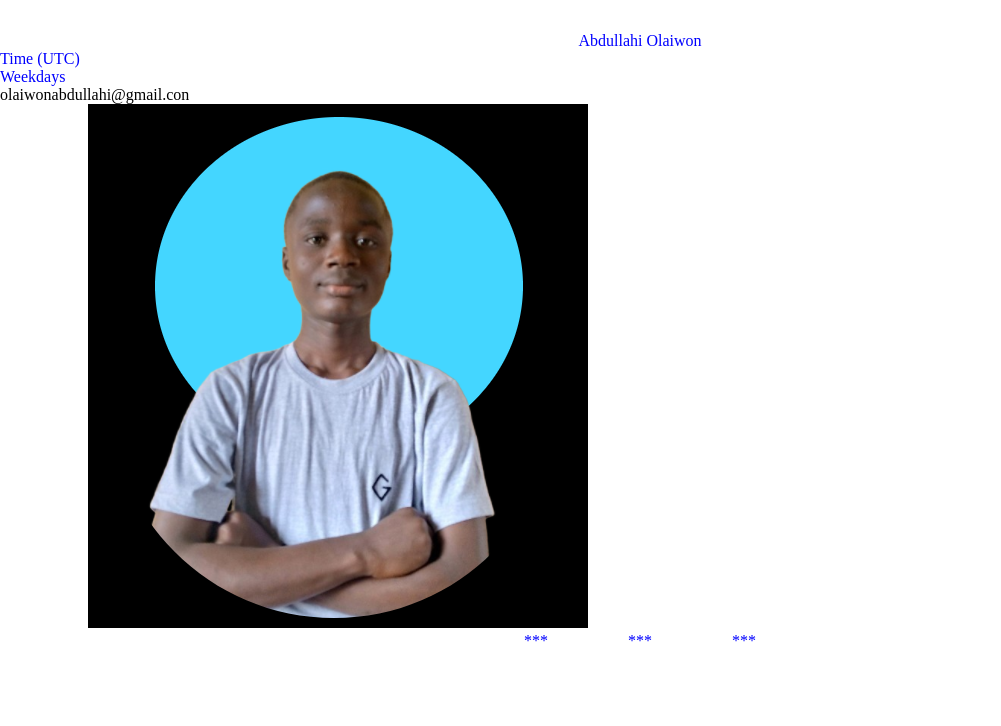
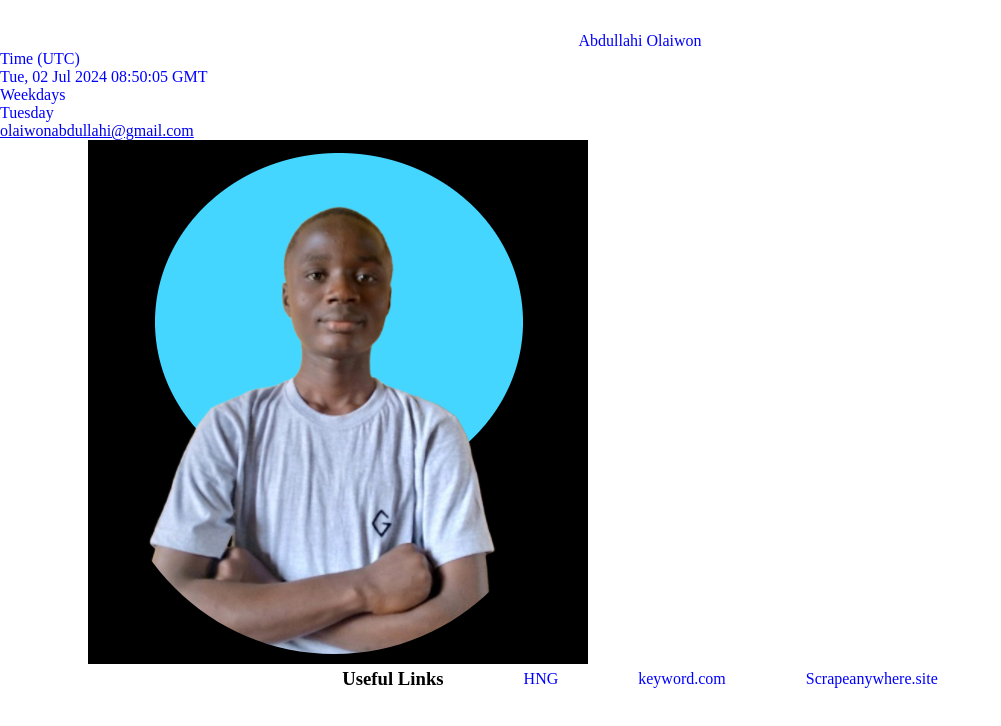
Before and after one commit to OlaiwonAbdullahi/personal-website, a plain HTML site: page index.html in a window 1280 px wide. Shown: the whole page, without its empty margins (0-1001 px from the left). Drawn offline with Linux system fonts and the light colour scheme.

Commit message:
Update index.html

```diff
--- a/index.html
+++ b/index.html
@@ -4,7 +4,7 @@
     <meta charset="UTF-8">
     <meta name="viewport" content="width=device-width, initial-scale=1.0">
     <link rel="stylesheet" href="index.css">
-    <link rel="stylesheet" href="index.js">
+    <script src="index.js"></script>
     <title>Personal Website</title>
 </head>
 <body>
@@ -26,21 +26,22 @@
 
         </div>
         <div data-testid="slackEmail">
-            <p><a>olaiwonabdullahi@gmail.con</a></p>
+            <p><a href="mailto:olaiwonabdullahi@gmail.com">olaiwonabdullahi@gmail.com</a></p>
         </div>
         <div data-testid="slackProfilePicture">
             <img src="images/Abdullahi0xhng.png">
         </div>
     </dl>
        <div class="links">
+        <h3>Useful Links</h3>
         <div data-testid="hngLink">
-            <a href="https://hng.tech/learn" class="a-link">***</a>
+            <a href="https://hng.tech/learn" class="a-link">HNG</a>
         </div>
         <div data-testid="keywordLink">
-            <a href="https://keyword.com" class="a-link">***</a>
+            <a href="https://keyword.com" class="a-link">keyword.com</a>
         </div>
         <div data-testid="scrapeanywebLink">
-            <a href="https://scrapeanyweb.com" class="a-link">***</a>
+            <a href="https://scrapeanyweb.site" class="a-link">Scrapeanywhere.site</a>
         </div>
        </div>
     </div>
```
